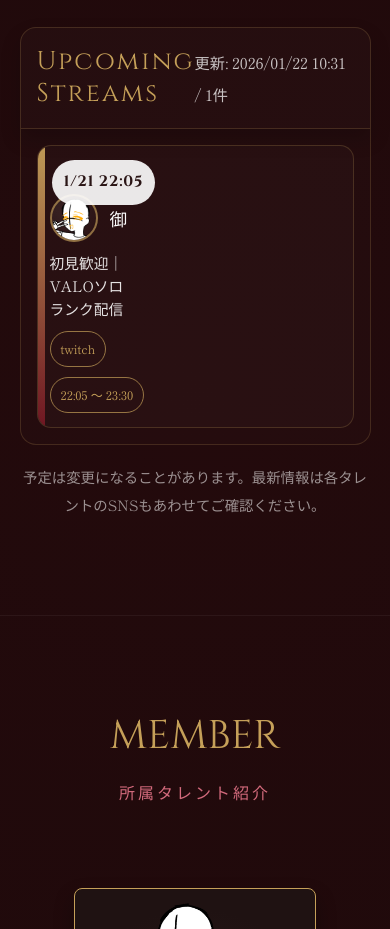
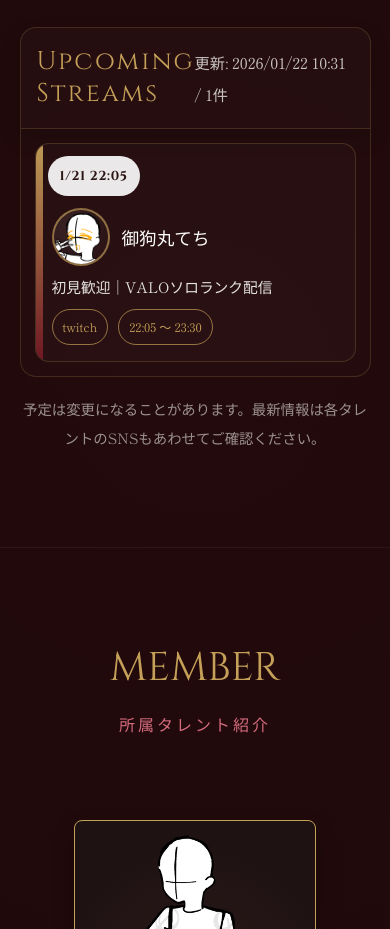
Before and after one commit to fiverosepro/official, a website: page index.html in a window 390 px wide. Shown: the part 1860-2789 px from the top of the page. Drawn offline with Linux system fonts and the light colour scheme.

Commit message:
Update index.html

```diff
--- a/index.html
+++ b/index.html
@@ -310,7 +310,56 @@
             .hero h1 { font-size: 2.2rem; }
             nav { display: none; }
         }
-    </style>
+
+        /* --- Strong mobile overrides for schedule card --- */
+        @media (max-width: 640px){
+            .schedule-list{
+                padding: 14px;
+            }
+            .schedule-card{
+                display: block !important;
+                padding: 18px 16px 16px 16px !important;
+            }
+            .schedule-time{
+                position: absolute !important;
+                top: 12px !important;
+                left: 12px !important;
+                margin: 0 !important;
+                z-index: 3 !important;
+            }
+            .time-pill{
+                max-width: 100%;
+                font-size: 13px;
+                padding: 7px 12px;
+            }
+            .schedule-main{
+                padding-top: 46px !important; /* keep clear of time pill */
+            }
+            .schedule-head{
+                display: flex !important;
+                align-items: center !important;
+                justify-content: flex-start !important;
+                gap: 12px !important;
+            }
+            .avatar{
+                width: 54px !important;
+                height: 54px !important;
+                flex: 0 0 auto;
+            }
+            .name{
+                white-space: nowrap !important;
+            }
+            .desc{
+                margin-top: 8px !important;
+            }
+            .badges{
+                justify-content: flex-start !important;
+                flex-wrap: wrap;
+                gap: 10px;
+            }
+        }
+
+</style>
 </head>
 <body id="top">
 
```
